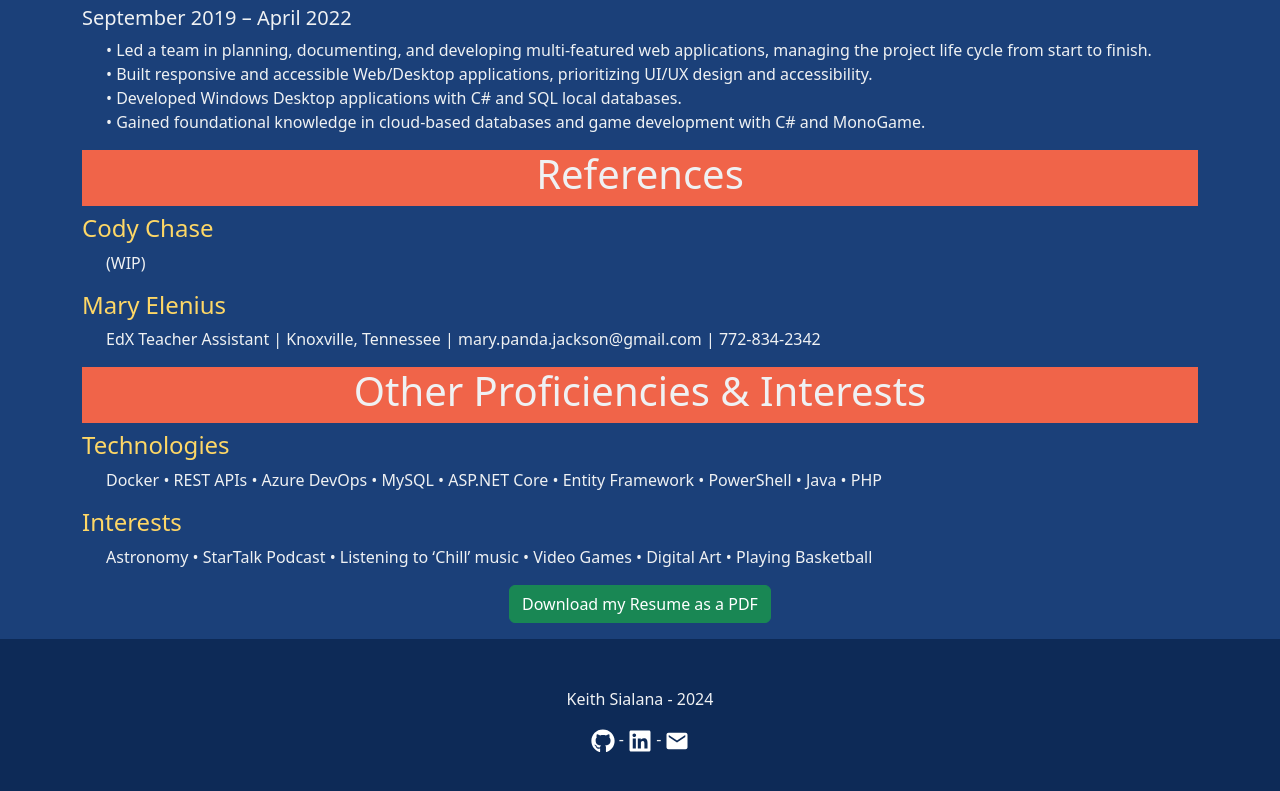
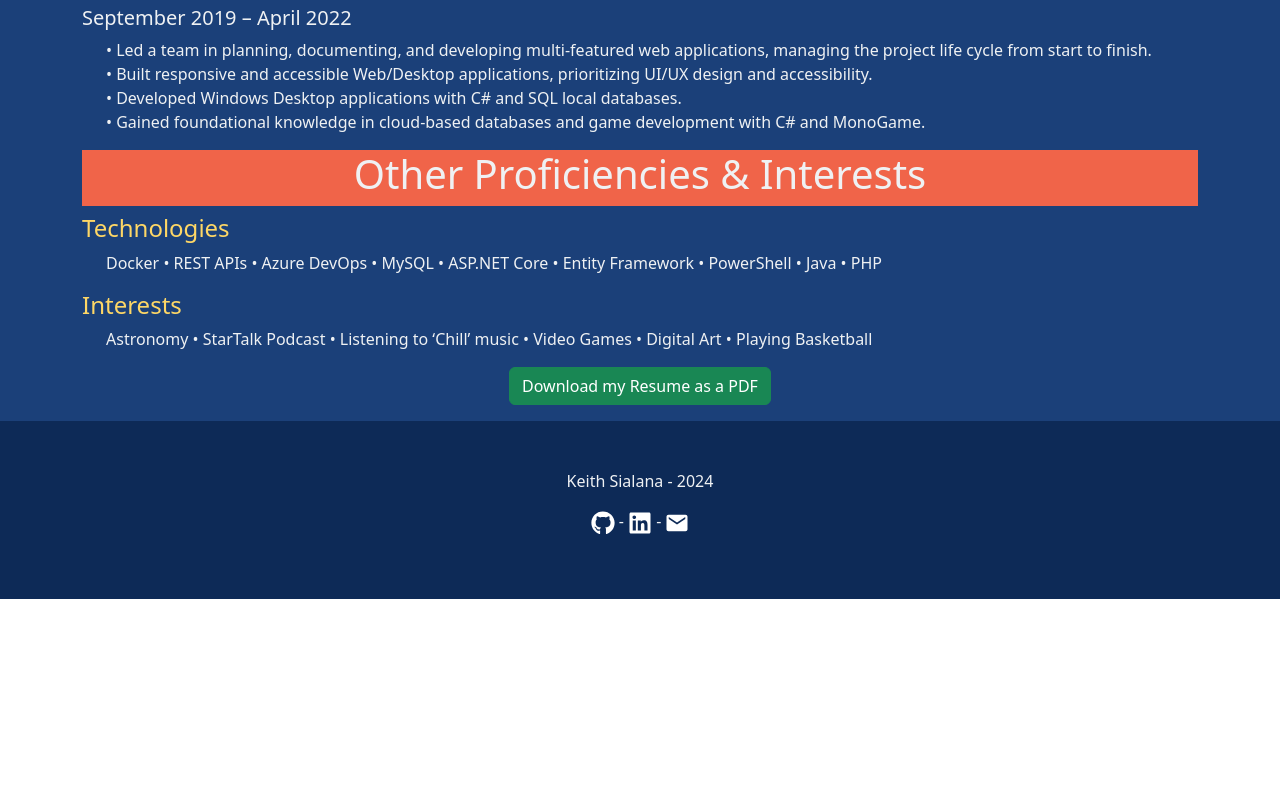
Before and after one commit to keithrsialana/Portfolio-Website, a React (Vite) app: page /resume in a window 1280 px wide. Shown: the part 1491-2282 px from the top of the page. After the commit the page ends 2090 px from the top, so only its background shows below. Built offline with nearby package versions, Linux system fonts and the light colour scheme.

Commit message:
updated resume oage

```diff
--- a/src/pages/resume.jsx
+++ b/src/pages/resume.jsx
@@ -70,14 +70,14 @@ const resume = () => {
 					<br />• Developed Windows Desktop applications with C# and SQL local databases.
 					<br />• Gained foundational knowledge in cloud-based databases and game development with C# and MonoGame.
 				</p>
-				<h2 className="text-center bg-tomato display-6 pb-2">
+				{/* <h2 className="text-center bg-tomato display-6 pb-2">
 					References
 				</h2>
 				<h4 className="label text-mustard"><a href="https://www.linkedin.com/in/jazztazz/" style={{color:'#FED766'}}>Cody Chase</a></h4>
-				<p>(WIP)</p>
+				<p>EdX Teacher Assistant | Orlanda, Florida | <a href="mailto:cchase1991@gmail.com">cchase1991@gmail.com</a> | 407-414-9770</p>
 				<h4 className="label text-mustard"><a href="https://www.linkedin.com/in/404pandas/" style={{color:'#FED766'}}>Mary Elenius</a></h4>
 				<p>EdX Teacher Assistant | Knoxville, Tennessee | <a href="mailto:mary.panda.jackson@gmail.com">mary.panda.jackson@gmail.com</a> | 772-834-2342</p>
-				<h2 className="text-center bg-tomato display-6 pb-2">
+				 */}<h2 className="text-center bg-tomato display-6 pb-2">
 					Other Proficiencies & Interests
 				</h2>
 				<h4 className="label text-mustard">Technologies</h4>
```
